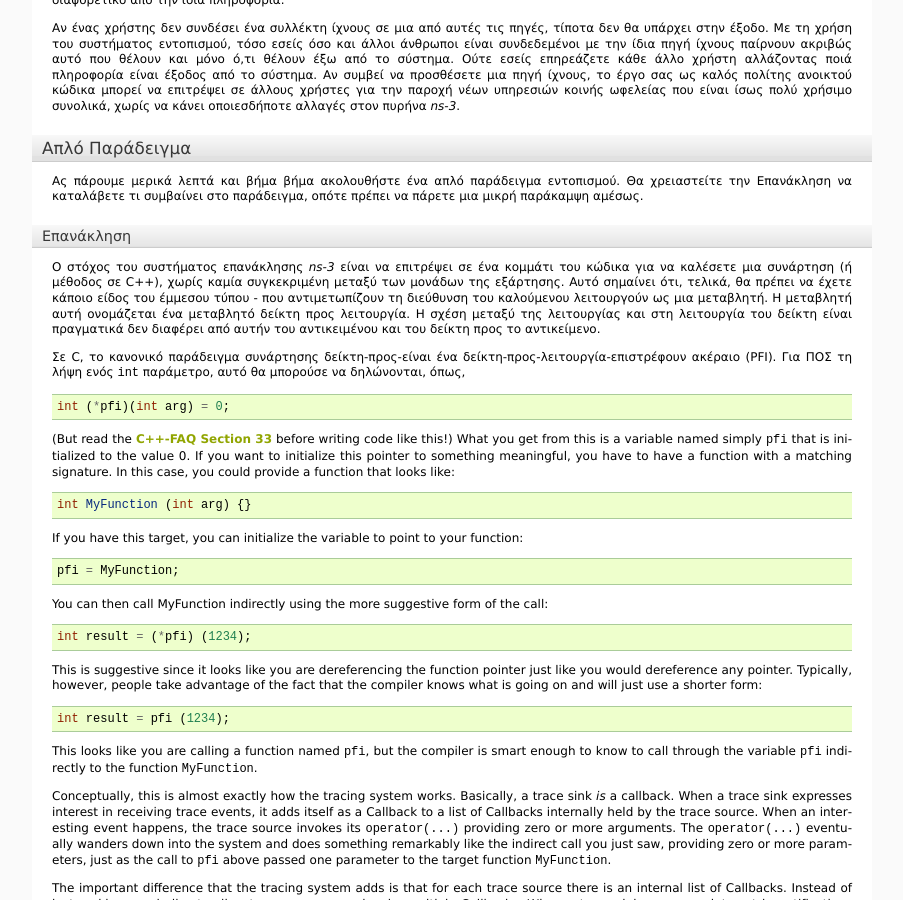
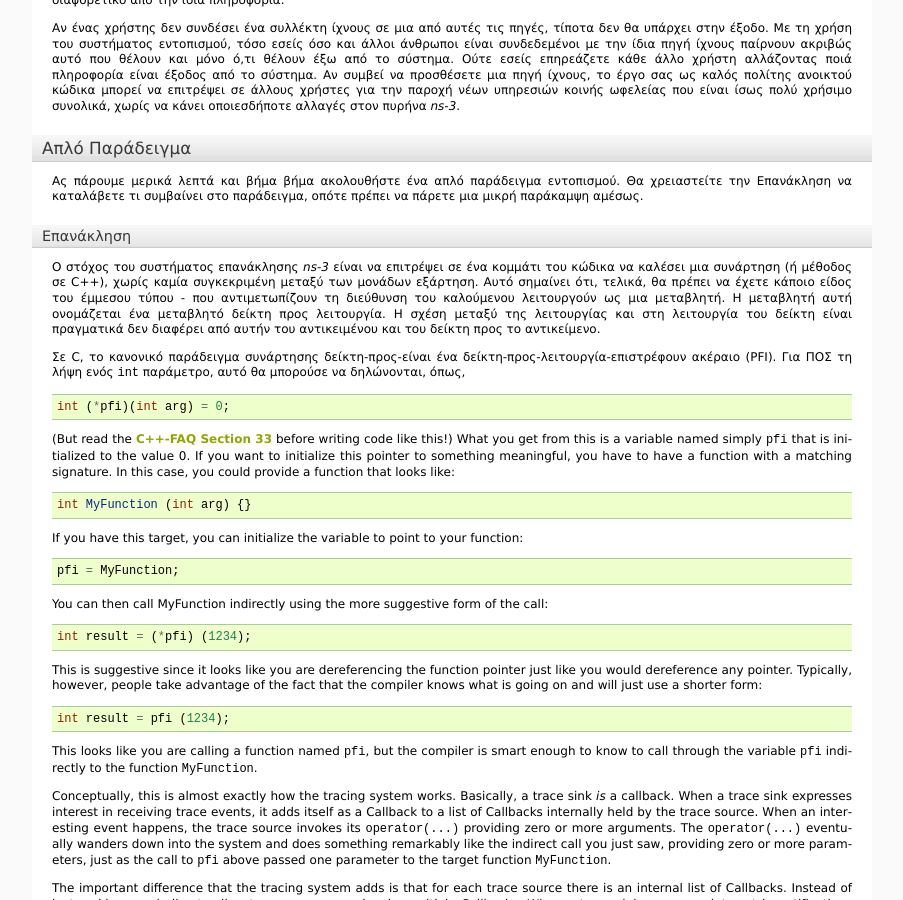
Before and after one commit to maupatras/ns3_teamB, a Sphinx documentation site: the page built from ns-3.22/doc/tutorial-gr/source/tracing-1.rst, in a window 1280 px wide and 900 px high, scrolled down 2535 px. Shown: the whole window, without its empty margins (198-1101 px from the left). Built offline with Sphinx 7.4.7, drawn with Linux system fonts in a browser that asks for light colours; formulas are drawn with MathJax 3; some of the changed text lies outside the part shown.

Commit message:
Update tracing-1.rst

```diff
--- a/ns-3.22/doc/tutorial-gr/source/tracing-1.rst
+++ b/ns-3.22/doc/tutorial-gr/source/tracing-1.rst
@@ -419,8 +419,8 @@ Blunt Instruments
 	The relationship between function and pointer-to-function is
 	really no different that that of object and pointer-to-object.
 
-Ο στόχος του συστήματος επανάκλησης |ns3| είναι να επιτρέψει σε ένα κομμάτι του κώδικα για να καλέσετε μια συνάρτηση
-(ή μέθοδος σε C++), χωρίς καμία συγκεκριμένη μεταξύ των μονάδων της εξάρτησης. Αυτό σημαίνει ότι, τελικά, θα πρέπει να
+Ο στόχος του συστήματος επανάκλησης |ns3| είναι να επιτρέψει σε ένα κομμάτι του κώδικα να καλέσει μια συνάρτηση
+(ή μέθοδος σε C++), χωρίς καμία συγκεκριμένη μεταξύ των μονάδων εξάρτηση. Αυτό σημαίνει ότι, τελικά, θα πρέπει να
 έχετε κάποιο είδος του έμμεσου τύπου - που αντιμετωπίζουν τη διεύθυνση του καλούμενου λειτουργούν ως μια μεταβλητή. Η
 μεταβλητή αυτή ονομάζεται ένα μεταβλητό δείκτη προς λειτουργία. Η σχέση μεταξύ της λειτουργίας και στη λειτουργία του
 δείκτη είναι πραγματικά δεν διαφέρει από αυτήν του αντικειμένου και του δείκτη προς το αντικείμενο.
```
Also changed, not shown: other parts of ns-3.22/doc/tutorial-gr/source/tracing-1.rst (+1 -1 lines).
